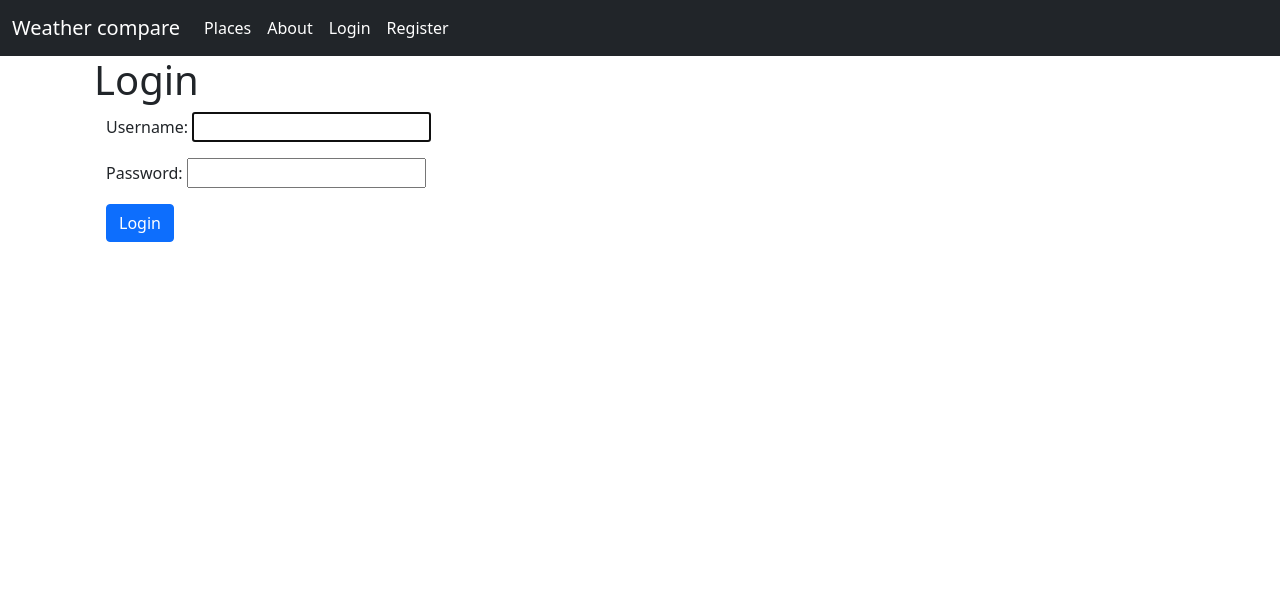
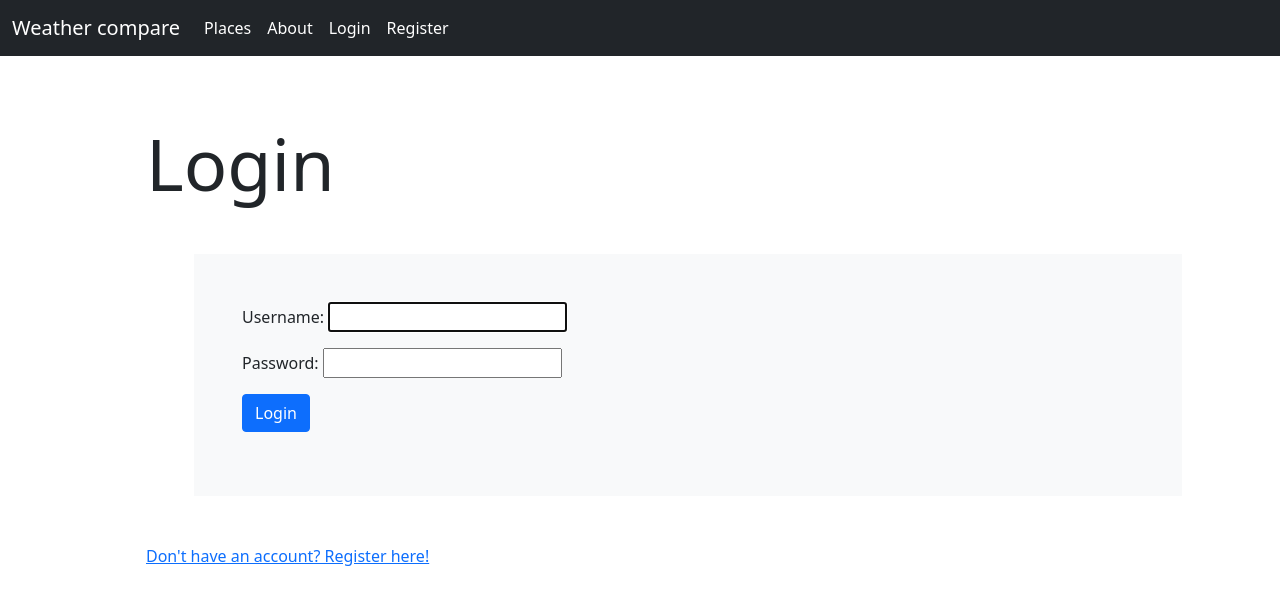
Before and after one commit to Rutrle/weather-web, a Django app: page /account/login/ in a window 1280 px wide. Shown: the top 615 px of the page. Run offline with Django 3.2, Linux system fonts and the light colour scheme; some libraries are stand-ins or nearby versions.

Commit message:
visual improvements to login

```diff
--- a/weather_web/accounts/templates/accounts/login.html
+++ b/weather_web/accounts/templates/accounts/login.html
@@ -2,19 +2,20 @@
 {% load bootstrap4 %}
 
 {% block content %}
-<div class="container">
-  <h1>Login</h1>
-  <div class="container">
+
+<div class="p-5 m-3">
+  <h1 class='display-2'>Login</h1>
+
+  <div class="container p-5 m-5 bg-light">
 
 
 {% if messages %}
 <ul class="messages">
     {% for message in messages %}
-      <li class="{{ message.tags }}">{{ message }}</li>
+      <p class="text-danger">{{ message }}<p>
     {% endfor %}
 </ul>
 {% endif %}
-
 
     <form class = "mb-3" action="{% url 'accounts:login' %}" method="POST">
     {{ form.as_p }}
@@ -26,5 +27,6 @@
         <input class="btn btn-primary" type="submit" value="Login">
     </form>
   </div>
+  <a class='a' href={% url 'accounts:signup'%}>Don't have an account? Register here!</a>
 </div>
 {% endblock content %}
```
